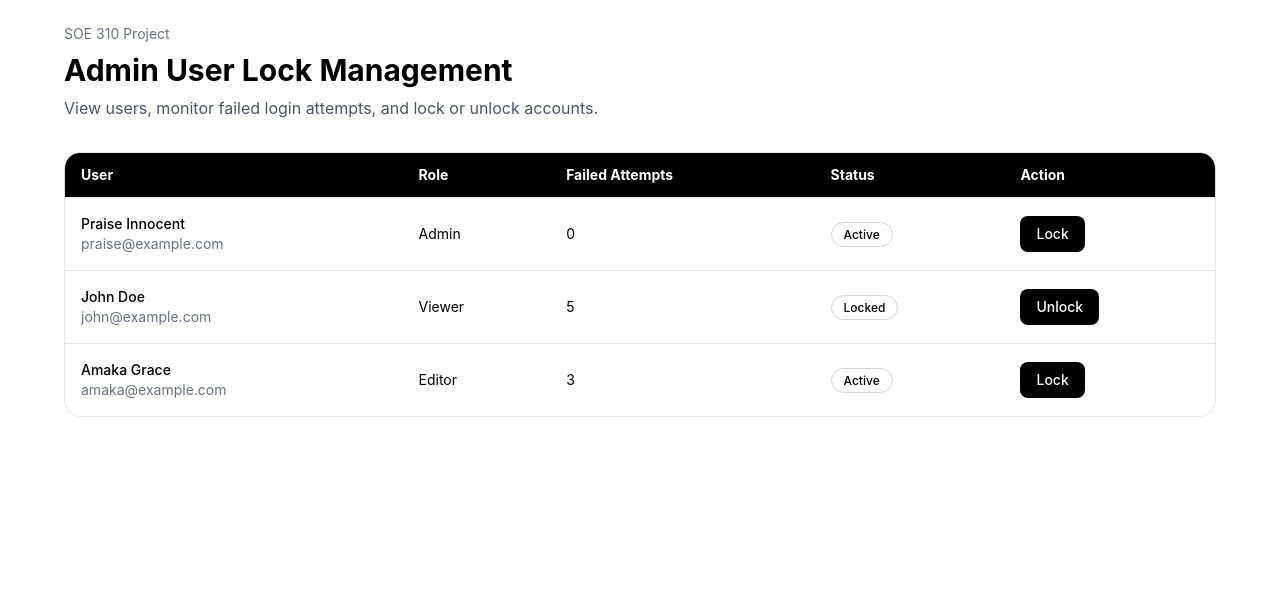
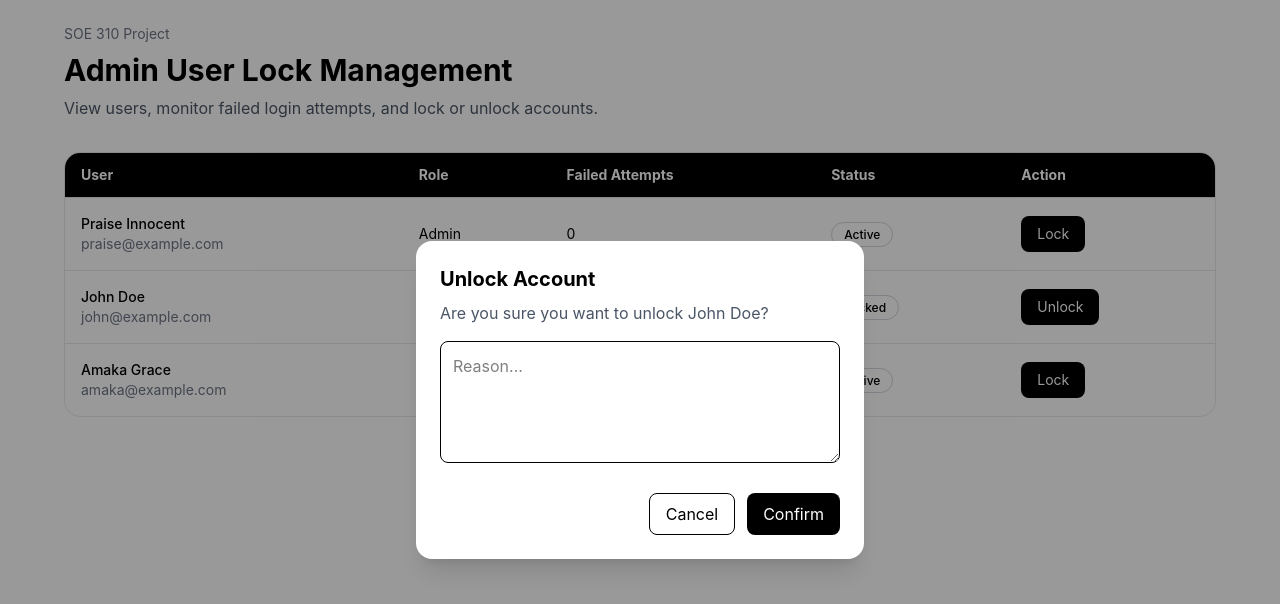
Before and after one commit to praisezedo/soe310-admin-lockscreen, a React (Vite) app: page / in a window 1280 px wide. Both pictures are taken after a click on the button "Unlock". Shown: the top 604 px of the page. Built offline with nearby package versions, Linux system fonts and the light colour scheme.

Commit message:
Add lock and unlock confirmation modal

```diff
--- a/src/App.tsx
+++ b/src/App.tsx
@@ -1,6 +1,13 @@
 import { mockUsers } from "./data/mockUsers";
+import { useState } from "react";
+import LockModal from "./components/lockModal";
 
 export default function App() {
+
+const [modalOpen, setModalOpen] = useState(false);
+const [action, setAction] = useState<"lock" | "unlock">("lock");
+const [selectedUser, setSelectedUser] = useState("");
+
   return (
     <main className="min-h-screen bg-white p-6 text-black">
       <section className="mx-auto max-w-6xl">
@@ -45,9 +52,16 @@ export default function App() {
                   </td>
 
                   <td className="px-4 py-4">
-                    <button className="rounded-lg hover:opacity-50 cursor-pointer bg-black px-4 py-2 text-sm font-medium text-white">
-                      {user.status === "locked" ? "Unlock" : "Lock"}
-                    </button>
+              <button
+                onClick={() => {
+                  setAction(user.status === "locked" ? "unlock" : "lock");
+                  setSelectedUser(user.name);
+                  setModalOpen(true);
+                }}
+                className="rounded-lg hover:opacity-50 hover:cursor-pointer bg-black px-4 py-2 text-white"
+              >
+                {user.status === "locked" ? "Unlock" : "Lock"}
+              </button>
                   </td>
                 </tr>
               ))}
@@ -55,6 +69,13 @@ export default function App() {
           </table>
         </div>
       </section>
+
+      <LockModal
+        open={modalOpen}
+        action={action}
+        userName={selectedUser}
+        onClose={() => setModalOpen(false)}
+      />
     </main>
   );
 }
--- /dev/null
+++ b/src/components/lockModal.tsx
@@ -0,0 +1,50 @@
+type LockModalProps = {
+  open: boolean;
+  action: "lock" | "unlock";
+  userName: string;
+  onClose: () => void;
+};
+
+export default function LockModal({
+  open,
+  action,
+  userName,
+  onClose,
+}: LockModalProps) {
+  if (!open) return null;
+
+  return (
+    <div className="fixed inset-0 flex items-center justify-center bg-black/40">
+      <div className="w-full max-w-md rounded-2xl bg-white p-6 shadow-xl">
+        <h2 className="text-xl font-bold">
+          {action === "lock" ? "Lock Account" : "Unlock Account"}
+        </h2>
+
+        <p className="mt-2 text-gray-600">
+          Are you sure you want to {action} {userName}?
+        </p>
+
+        <textarea
+          placeholder="Reason..."
+          className="mt-4 w-full rounded-lg border p-3"
+          rows={4}
+        />
+
+        <div className="mt-6 flex justify-end gap-3">
+          <button
+            onClick={onClose}
+            className="rounded-lg border px-4 py-2 hover:opacity-50 hover:cursor-pointer"
+          >
+            Cancel
+          </button>
+
+          <button
+            className="rounded-lg hover:opacity-50 hover:cursor-pointer bg-black px-4 py-2 text-white"
+          >
+            Confirm
+          </button>
+        </div>
+      </div>
+    </div>
+  );
+}
```
